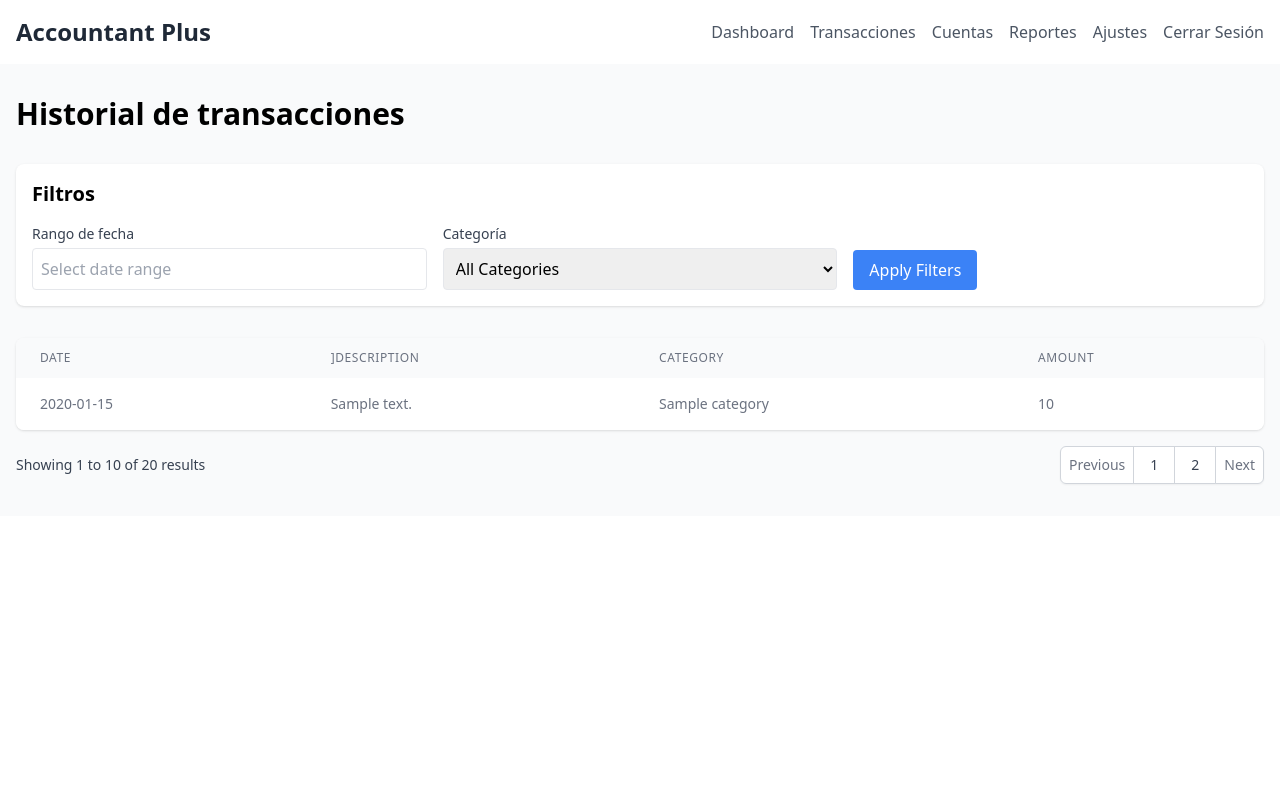
After one commit to jerebaher/accountantplus, a Django app: template templates/transaction_page.html in a window 1280 px wide. The commit adds this page. Run offline with Django 3.2, Linux system fonts and the light colour scheme; the template is opened without the code that fills it: most values are stand-ins (such as "Sample title", 1, 10 or a date in 2020); some libraries are stand-ins or nearby versions.

Commit message:
Add transaction listing page and refactor sidebar logic

```diff
--- a/accountant/urls.py
+++ b/accountant/urls.py
@@ -20,6 +20,7 @@ from src.accounts.views import accounts_balance_data, create_account
 from src.transactions.views import expense_flow_data, create_transaction
 from src.categories.views import add_category
 from src.home.views import home_view
+from src.home.views import transactions_view
 
 urlpatterns = [
     path('admin/', admin.site.urls),
@@ -29,4 +30,5 @@ urlpatterns = [
     path('api/accounts/', create_account, name='create_account'),
     path('api/categories/', add_category, name='add_category'),
     path('', home_view, name='home'),
+    path('transactions/', transactions_view, name='transactions'),
 ]
--- a/static/js/index.js
+++ b/static/js/index.js
@@ -1,5 +1,4 @@
 import { createAxiosInstance } from './axios-config.js';
-import { initializeSidebar } from './sidebar.js';
 import { submitCategory, openCategoryModal, closeCategoryModal } from './categories.js';
 import { submitTransaction, initializeCategorySelect, initializeDatetimeInput } from './transactions.js';
 import { submitAccount } from './accounts.js';
@@ -8,7 +7,6 @@ const axiosInstance = createAxiosInstance();
 
 document.addEventListener('DOMContentLoaded', () => {
     initializeCategorySelect()
-    initializeSidebar();
 
     document.getElementById('submit-category-btn').addEventListener('click',
         () => submitCategory(axiosInstance));
--- /dev/null
+++ b/static/js/main.js
@@ -0,0 +1,5 @@
+import {initializeSidebar} from './sidebar.js';
+
+document.addEventListener('DOMContentLoaded', () => {
+    initializeSidebar();
+})
--- a/templates/base.html
+++ b/templates/base.html
@@ -1,13 +1,28 @@
+{% load static %}
+
 <!DOCTYPE html>
 <html lang="en">
 <head>
+    <meta charset="UTF-8">
+    <meta name="viewport" content="width=device-width, initial-scale=1.0">
+    <title>Accountant Plus - Expense Manager</title>
+
+    <script src="https://cdn.jsdelivr.net/npm/sweetalert2@11"></script>
+    <script src="https://cdn.jsdelivr.net/npm/axios/dist/axios.min.js"></script>
+    <script src="https://cdn.tailwindcss.com"></script>
+    <script type="module" src="{% static  'js/main.js' %}"></script>
+    <link rel="icon" href="{% static 'img/favicon.ico' %}">
+    {% include 'header.html' %}
+    {% include 'sidebar.html' %}
     {% block head %}
         <title>Title placeholder</title>
-    {% endblock%}
+    {% endblock %}
 </head>
 <body>
+<main id="main-content" class="flex flex-col bg-gray-50">
     {% block mainContent %}
         replace me from base.html
     {% endblock %}
+</main>
 </body>
 </html>
--- a/templates/header.html
+++ b/templates/header.html
@@ -2,7 +2,7 @@
     <h1 class="text-2xl font-bold text-gray-800">Accountant Plus</h1>
     <nav>
         <ul class="flex space-x-4">
-            <li><a href="/dashboard" class="text-gray-600 hover:text-gray-800">Dashboard</a></li>
+            <li><a href="/" class="text-gray-600 hover:text-gray-800">Dashboard</a></li>
             <li><a href="/transactions" class="text-gray-600 hover:text-gray-800">Transacciones</a></li>
             <li><a href="/accounts" class="text-gray-600 hover:text-gray-800">Cuentas</a></li>
             <li><a href="/reports" class="text-gray-600 hover:text-gray-800">Reportes</a></li>
--- /dev/null
+++ b/templates/transaction_page.html
@@ -0,0 +1,116 @@
+{% extends 'base.html' %}
+
+<!DOCTYPE html>
+<html lang="en">
+<head>
+    {% block head %}
+        <link rel="stylesheet" href="https://cdn.jsdelivr.net/npm/flatpickr/dist/flatpickr.min.css">
+        <script src="https://cdn.jsdelivr.net/npm/flatpickr"></script>
+    {% endblock %}
+</head>
+<body class="bg-gray-100">
+{% block mainContent %}
+    <div class="container mx-auto px-4 py-8">
+        <h1 class="text-3xl font-bold mb-8">Historial de transacciones</h1>
+
+        <div class="bg-white p-4 rounded-lg shadow mb-8">
+            <h2 class="text-xl font-semibold mb-4">Filtros</h2>
+            <div class="grid grid-cols-1 md:grid-cols-3 gap-4">
+                <div>
+                    <label for="date-range" class="block text-sm font-medium text-gray-700 mb-1">Rango de fecha</label>
+                    <input type="text" id="date-range" class="w-full p-2 border rounded"
+                           placeholder="Select date range">
+                </div>
+                <div>
+                    <label for="category" class="block text-sm font-medium text-gray-700 mb-1">Categoría</label>
+                    <select id="category" class="w-full p-2 border rounded">
+                        <option value="">All Categories</option>
+                        <option value="income">Income</option>
+                        <option value="expense">Expense</option>
+                        <!-- Add more categories as needed -->
+                    </select>
+                </div>
+                <div class="flex items-end">
+                    <button id="apply-filters" class="bg-blue-500 text-white px-4 py-2 rounded hover:bg-blue-600">Apply
+                        Filters
+                    </button>
+                </div>
+            </div>
+        </div>
+
+        <div class="bg-white rounded-lg shadow overflow-hidden">
+            <table class="w-full">
+                <thead class="bg-gray-50">
+                <tr>
+                    <th class="px-6 py-3 text-left text-xs font-medium text-gray-500 uppercase tracking-wider">Date</th>
+                    <th class="px-6 py-3 text-left text-xs font-medium text-gray-500 uppercase tracking-wider">
+                        ]Description
+                    </th>
+                    <th class="px-6 py-3 text-left text-xs font-medium text-gray-500 uppercase tracking-wider">
+                        Category
+                    </th>
+                    <th class="px-6 py-3 text-left text-xs font-medium text-gray-500 uppercase tracking-wider">Amount
+                    </th>
+                </tr>
+                </thead>
+                <tbody class="bg-white divide-y divide-gray-200" id="transactions-body">
+                {% for transaction in transactions %}
+                    <tr>
+                        <td class="px-6 py-4 whitespace-nowrap text-sm text-gray-500">
+                            {{ transaction.creation_date|date:"Y-m-d" }}
+                        </td>
+                        <td class="px-6 py-4 whitespace-nowrap text-sm text-gray-500">
+                            {{ transaction.description }}
+                        </td>
+                        <td class="px-6 py-4 whitespace-nowrap text-sm text-gray-500">
+                            {% for category in categories %}
+                            	{{ category.name }}
+                            {% endfor %}
+                        </td>
+                        <td class="px-6 py-4 whitespace-nowrap text-sm text-gray-500">
+                            {{ transaction.amount }}
+                        </td>
+                    </tr>
+                {% empty %}
+                    <tr>
+                        <td colspan="4" class="text-center text-gray-500 py-4">
+                            No transactions found.
+                        </td>
+                    </tr>
+                {% endfor %}
+                </tbody>
+            </table>
+        </div>
+        <!-- Pagination -->
+        <div class="mt-4 flex justify-between items-center">
+            <div>
+                <p class="text-sm text-gray-700">
+                    Showing <span id="page-start">1</span> to <span id="page-end">10</span> of <span
+                        id="total-items">20</span> results
+                </p>
+            </div>
+            <div>
+                <nav class="relative z-0 inline-flex rounded-md shadow-sm -space-x-px" aria-label="Pagination">
+                    <a href="#"
+                       class="relative inline-flex items-center px-2 py-2 rounded-l-md border border-gray-300 bg-white text-sm font-medium text-gray-500 hover:bg-gray-50">
+                        Previous
+                    </a>
+                    <a href="#"
+                       class="relative inline-flex items-center px-4 py-2 border border-gray-300 bg-white text-sm font-medium text-gray-700 hover:bg-gray-50">
+                        1
+                    </a>
+                    <a href="#"
+                       class="relative inline-flex items-center px-4 py-2 border border-gray-300 bg-white text-sm font-medium text-gray-700 hover:bg-gray-50">
+                        2
+                    </a>
+                    <a href="#"
+                       class="relative inline-flex items-center px-2 py-2 rounded-r-md border border-gray-300 bg-white text-sm font-medium text-gray-500 hover:bg-gray-50">
+                        Next
+                    </a>
+                </nav>
+            </div>
+        </div>
+    </div>
+{% endblock %}
+</body>
+</html>
```
Also changed, not shown: src/home/views.py (+15 -0 lines), templates/index.html (+5 -23 lines).
